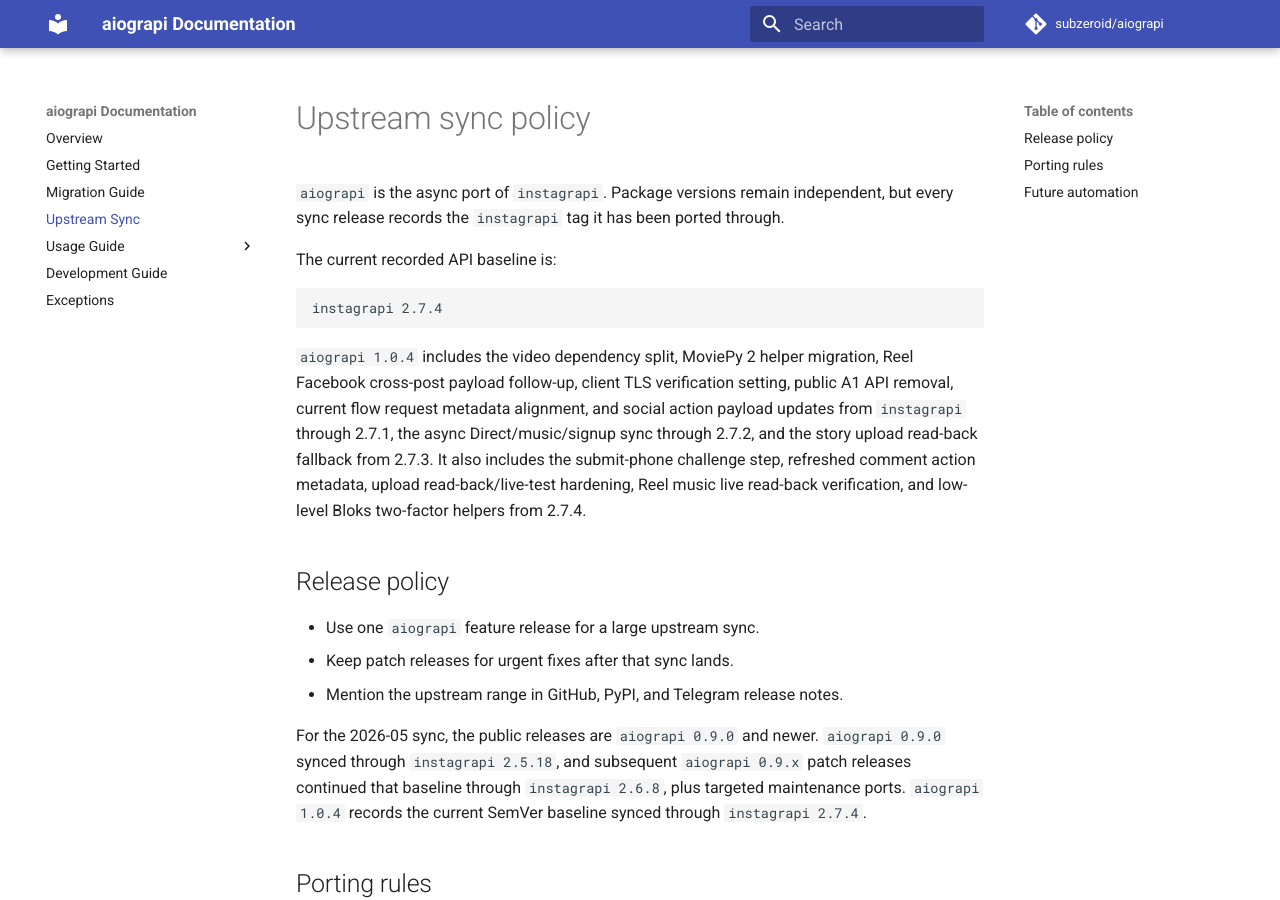
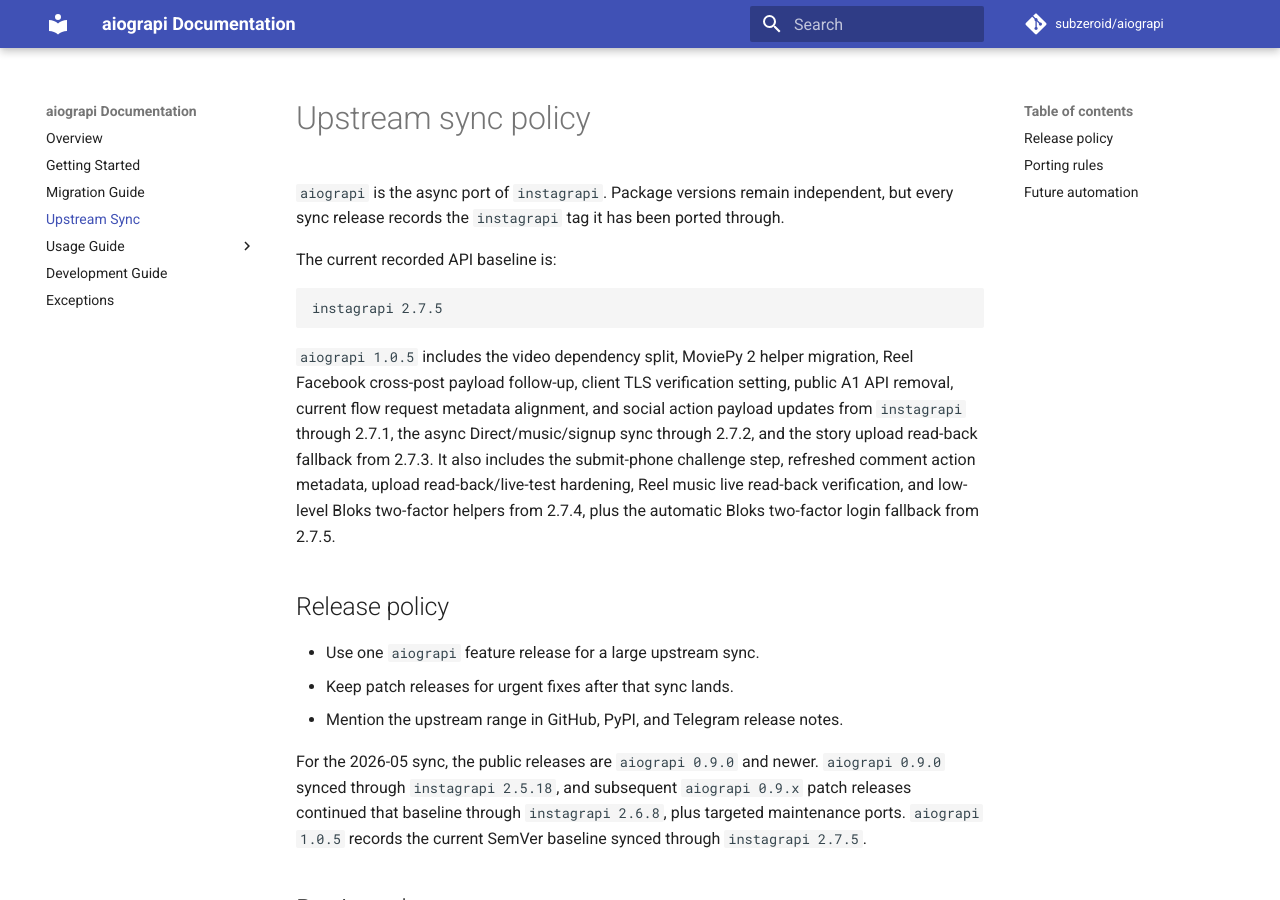
Before and after one commit to subzeroid/aiograpi, an MkDocs documentation site: the page built from docs/upstream-sync.md, in a window 1280 px wide and 900 px high. Built offline with MkDocs 1.6.1 and Material for MkDocs 9.7.7, drawn with Linux system fonts in a browser that asks for light colours; comment, search, counter and statistics services are not loaded; the version menu is left out.

Commit message:
Bump version to 1.0.5

````diff
--- a/aiograpi/__init__.py
+++ b/aiograpi/__init__.py
@@ -45,7 +45,7 @@ from aiograpi.mixins.video import DownloadVideoMixin, UploadVideoMixin
 # Used as fallback logger if another is not provided.
 DEFAULT_LOGGER = logging.getLogger("aiograpi")
 
-__upstream_instagrapi_version__ = "2.7.4"
+__upstream_instagrapi_version__ = "2.7.5"
 
 
 class Client(
--- a/docs/upstream-sync.md
+++ b/docs/upstream-sync.md
@@ -7,15 +7,15 @@ ported through.
 The current recorded API baseline is:
 
 ```text
-instagrapi 2.7.4
+instagrapi 2.7.5
 ```
 
-`aiograpi 1.0.4` includes the video dependency split, MoviePy 2 helper migration, Reel Facebook cross-post payload
+`aiograpi 1.0.5` includes the video dependency split, MoviePy 2 helper migration, Reel Facebook cross-post payload
 follow-up, client TLS verification setting, public A1 API removal, current flow request metadata alignment, and social
 action payload updates from `instagrapi` through 2.7.1, the async Direct/music/signup sync through 2.7.2, and the story
 upload read-back fallback from 2.7.3. It also includes the submit-phone challenge step, refreshed comment action
 metadata, upload read-back/live-test hardening, Reel music live read-back verification, and low-level Bloks two-factor
-helpers from 2.7.4.
+helpers from 2.7.4, plus the automatic Bloks two-factor login fallback from 2.7.5.
 
 ## Release policy
 
@@ -26,7 +26,7 @@ helpers from 2.7.4.
 For the 2026-05 sync, the public releases are `aiograpi 0.9.0` and newer.
 `aiograpi 0.9.0` synced through `instagrapi 2.5.18`, and subsequent
 `aiograpi 0.9.x` patch releases continued that baseline through `instagrapi 2.6.8`, plus targeted maintenance
-ports. `aiograpi 1.0.4` records the current SemVer baseline synced through `instagrapi 2.7.4`.
+ports. `aiograpi 1.0.5` records the current SemVer baseline synced through `instagrapi 2.7.5`.
 
 ## Porting rules
 
--- a/pyproject.toml
+++ b/pyproject.toml
@@ -4,7 +4,7 @@ build-backend = "setuptools.build_meta"
 
 [project]
 name = "aiograpi"
-version = "1.0.4"
+version = "1.0.5"
 authors = [
     { name = "Mark Subzeroid", email = "143403577+subzeroid@users.noreply.github.com" },
 ]
````
Also changed, not shown: CHANGELOG.md (+7 -0 lines), 1 other file.
